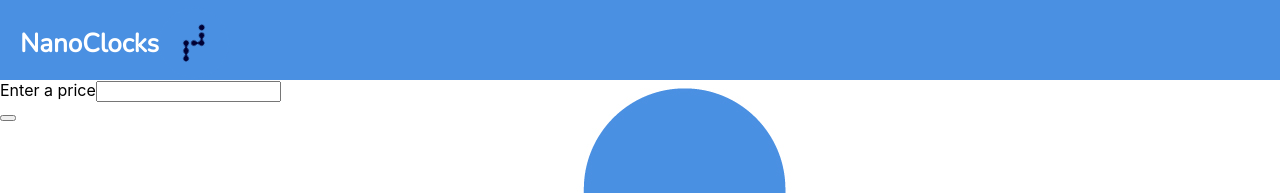
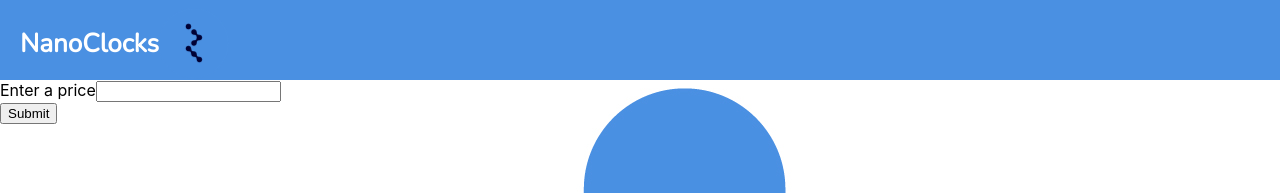
Before and after one commit to FergusLemon/nanoclocks, a React (Create React App) app: page / in a window 1280 px wide. Shown: the top 193 px of the page. Built offline with nearby package versions, Linux system fonts and the light colour scheme.

Commit message:
Add text to the submit button on childen prop and tidy up line alignment.

```diff
--- a/src/App/components/App.tsx
+++ b/src/App/components/App.tsx
@@ -65,7 +65,9 @@ class App extends React.Component<object, State> {
           <Button
             id="price-submit-button"
             handleClick={this.handleClick}
-          />
+          >
+            {"Submit"}
+          </Button>
         </div>
       </div>
     );
--- a/src/Button/components/Button.tsx
+++ b/src/Button/components/Button.tsx
@@ -7,10 +7,7 @@ type Props = {
 
 const Button: SFC<Props> = ({ id, handleClick, children }) => (
   <div className="button">
-    <button className="price-submit-button"
-      id={id}
-      onClick={ev => handleClick(ev)}
-    >
+    <button className="price-submit-button" type="button" id={id} onClick={ev => handleClick(ev)}>
       {children}
     </button>
   </div>
```
Also changed, not shown: 1 other file (tests, documents, lock files or other folders).
